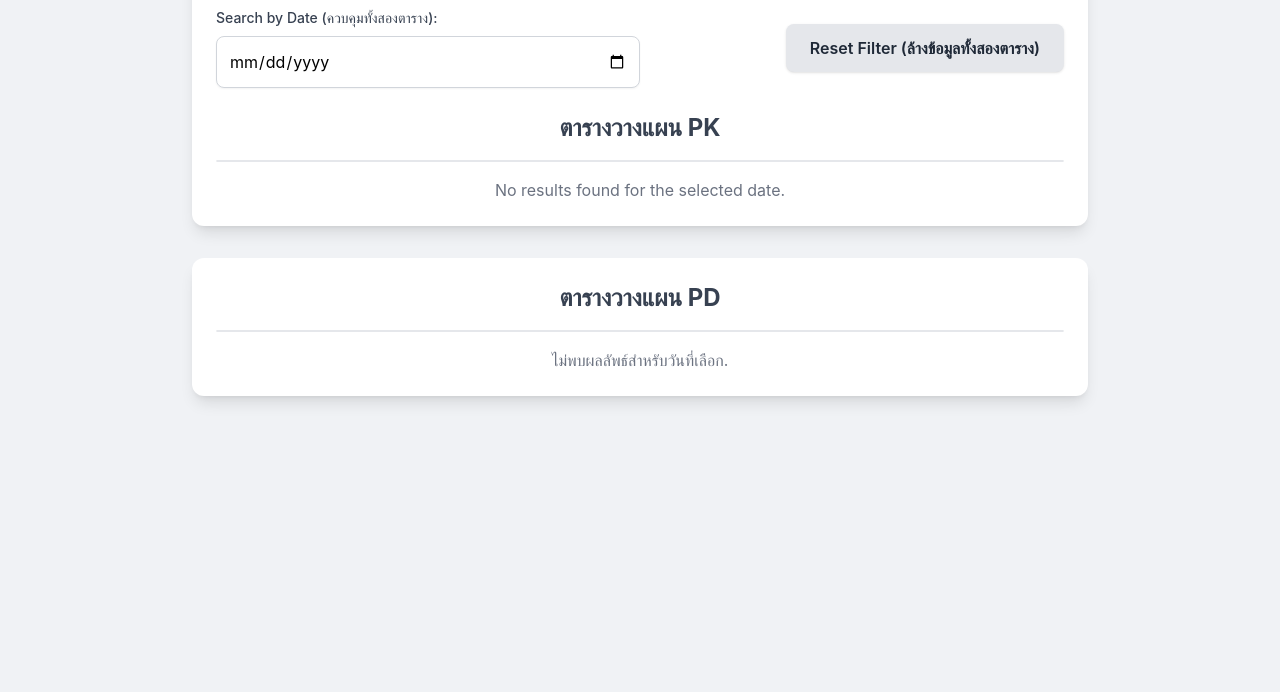
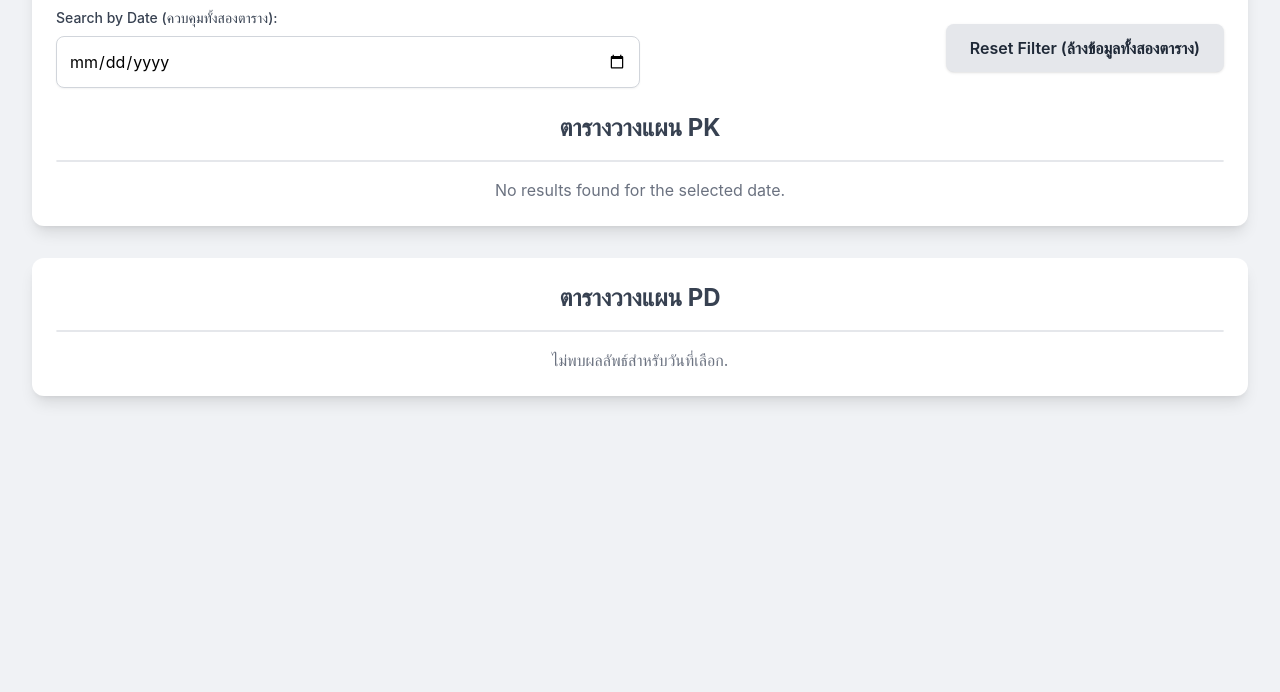
Before and after one commit to myenzoq/PJF_DASH, a plain HTML site: page index.html in a window 1280 px wide. Shown: the part 108-800 px from the top of the page. Drawn offline with nearby package versions, Linux system fonts and the light colour scheme; no server answers.

Commit message:
Update index.html

```diff
--- a/index.html
+++ b/index.html
@@ -36,7 +36,8 @@
 </head>
 <body class="p-4 md:p-8">
 
-    <div class="max-w-4xl mx-auto bg-white p-6 rounded-xl shadow-lg">
+    <!-- Changed max-w-4xl to w-full to make the main container span full width -->
+    <div class="w-full mx-auto bg-white p-6 rounded-xl shadow-lg">
         <h1 class="text-3xl font-bold text-center mb-6 text-gray-800">PK PD Tracker</h1>
 
         <!-- Global Date search input and reset button -->
@@ -70,7 +71,7 @@
     </div>
 
     <!-- Second Table Section -->
-    <div class="max-w-4xl mx-auto bg-white p-6 rounded-xl shadow-lg mt-8">
+    <div class="w-full mx-auto bg-white p-6 rounded-xl shadow-lg mt-8">
         <h2 class="text-2xl font-bold text-center mb-4 text-gray-700">ตารางวางแผน PD</h2>
         <!-- Message area for loading status or errors for Table 2 -->
         <div id="message-area-2" class="mb-4 text-center text-gray-600">กำลังโหลดข้อมูล...</div>
```
